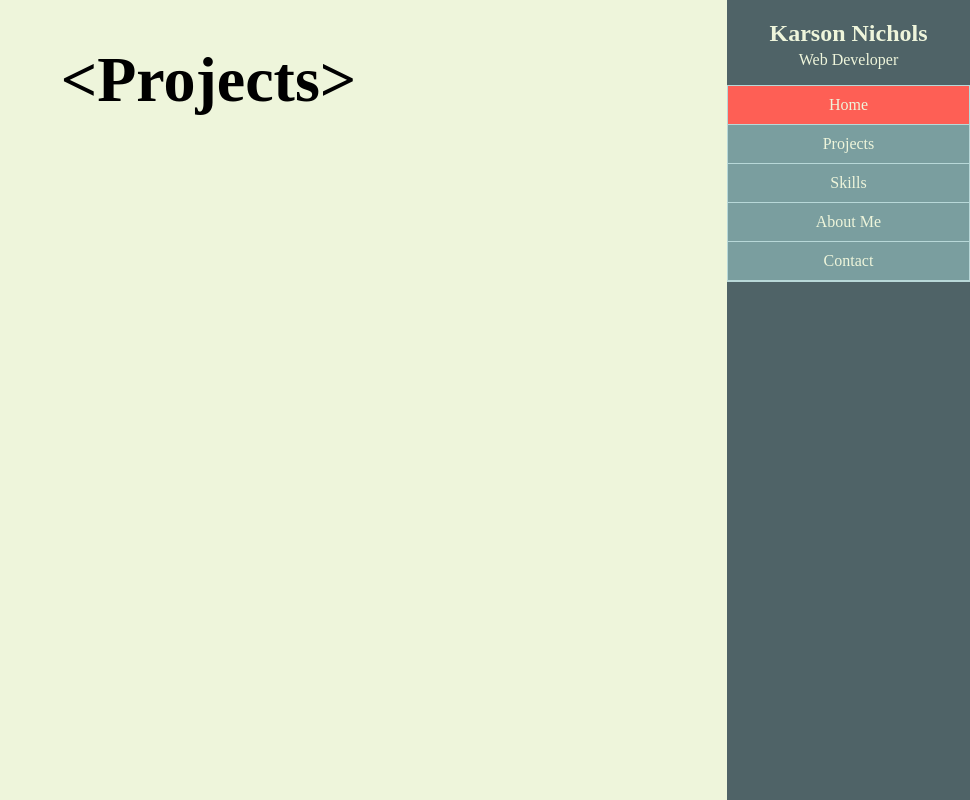
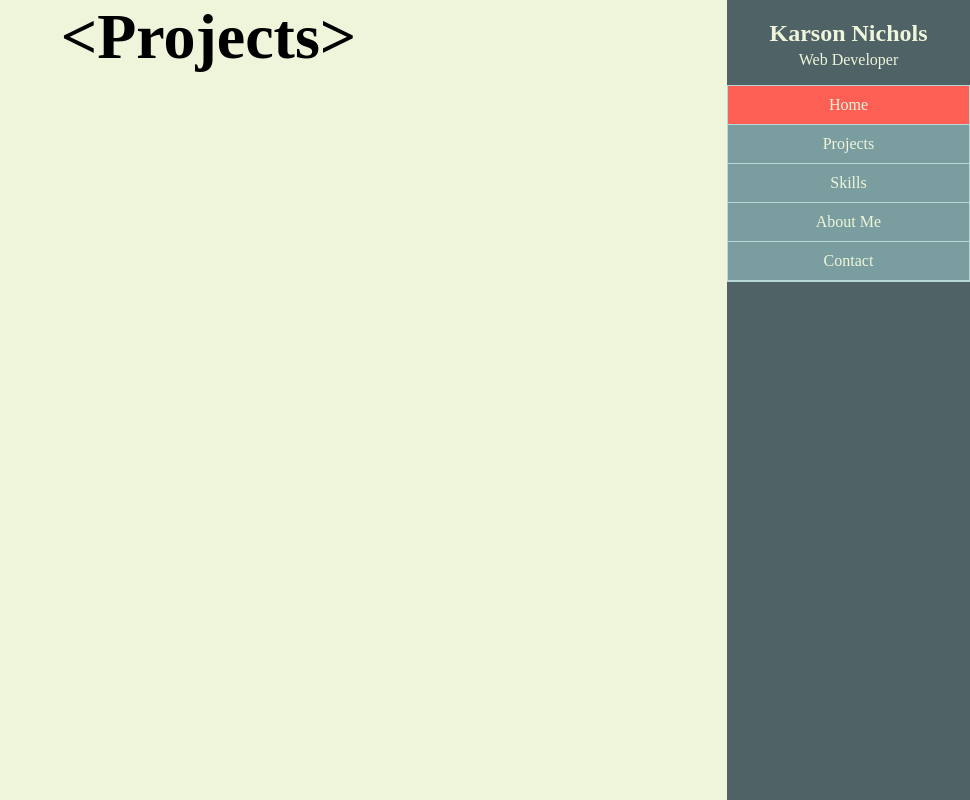
Before and after one commit to nicholsk18/portfolio, a Next.js app: page /Projects in a window 1280 px wide. Shown: the whole page, without its empty margins (310-1280 px from the left). Built offline with nearby package versions, Linux system fonts and the light colour scheme.

Commit message:
took out top margin

```diff
--- a/src/css/layout.module.css
+++ b/src/css/layout.module.css
@@ -15,6 +15,6 @@
 /* PAGE TITLE */
 #page_title {
   font-size: 4rem;
-  margin-bottom: 0;
+  margin: 0;
   text-align: center;
 }
```
